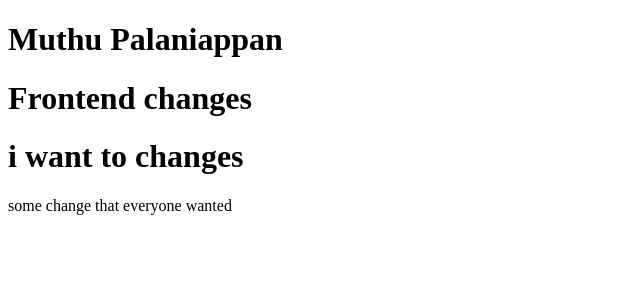
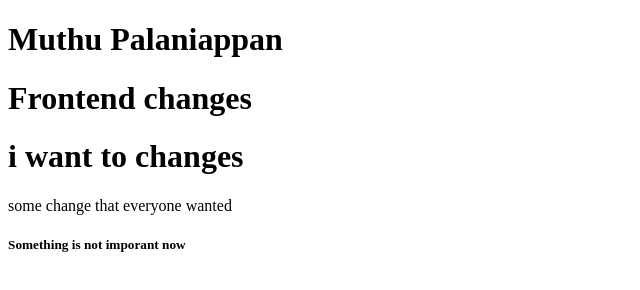
Before and after one commit to Mpa-GM/Git-hub, a plain HTML site: page index.html in a window 1280 px wide. Shown: the whole page, without its empty margins (0-640 px from the left). Drawn offline with Linux system fonts and the light colour scheme.

Commit message:
Feat : add the files

```diff
--- a/index.html
+++ b/index.html
@@ -10,5 +10,6 @@
     <h1>Frontend changes</h1>
     <h1>i want to changes</h1>
     some change that everyone wanted
+    <h5>Something is not imporant now</h5>
 </body>
 </html>
```
